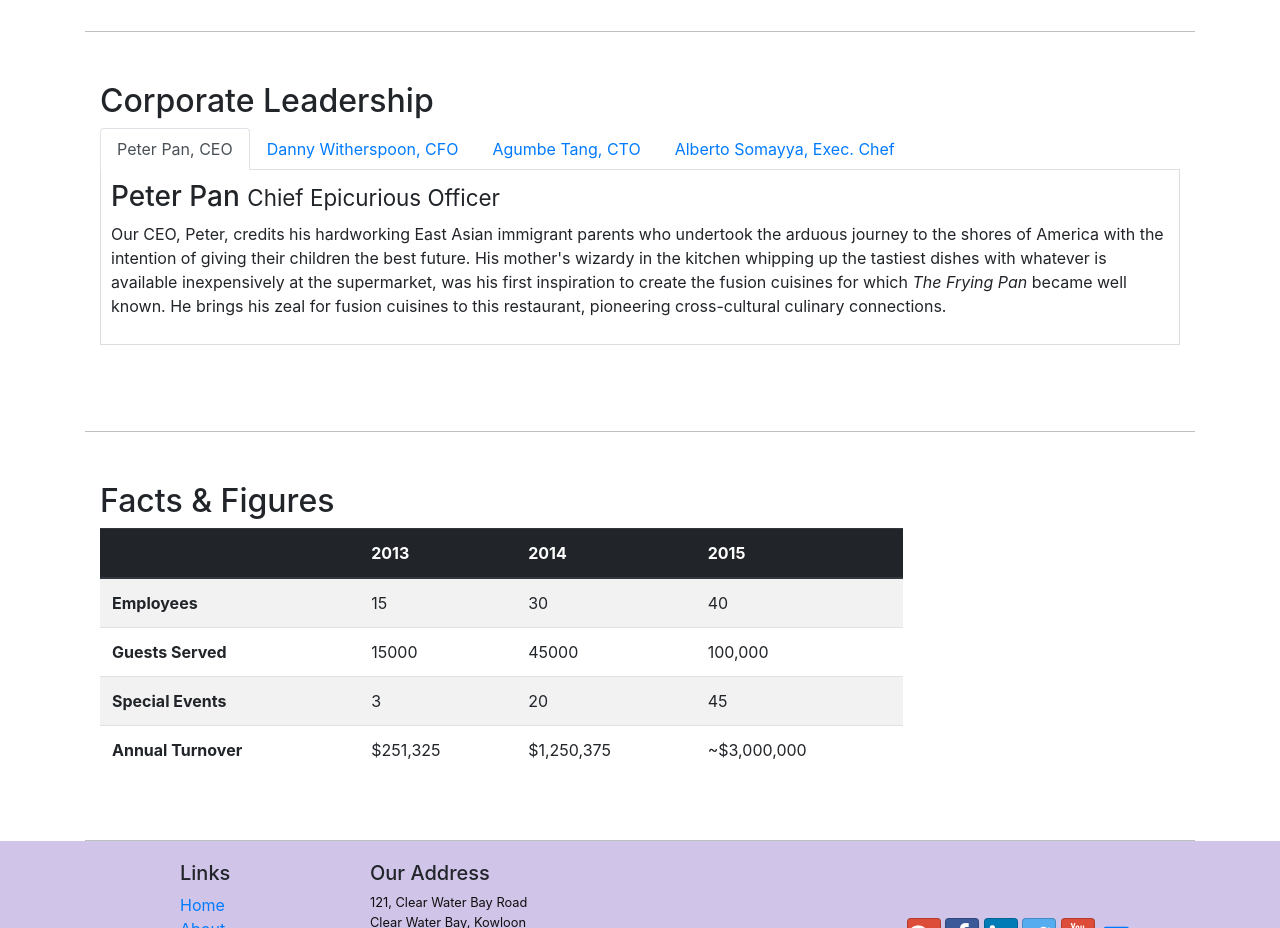
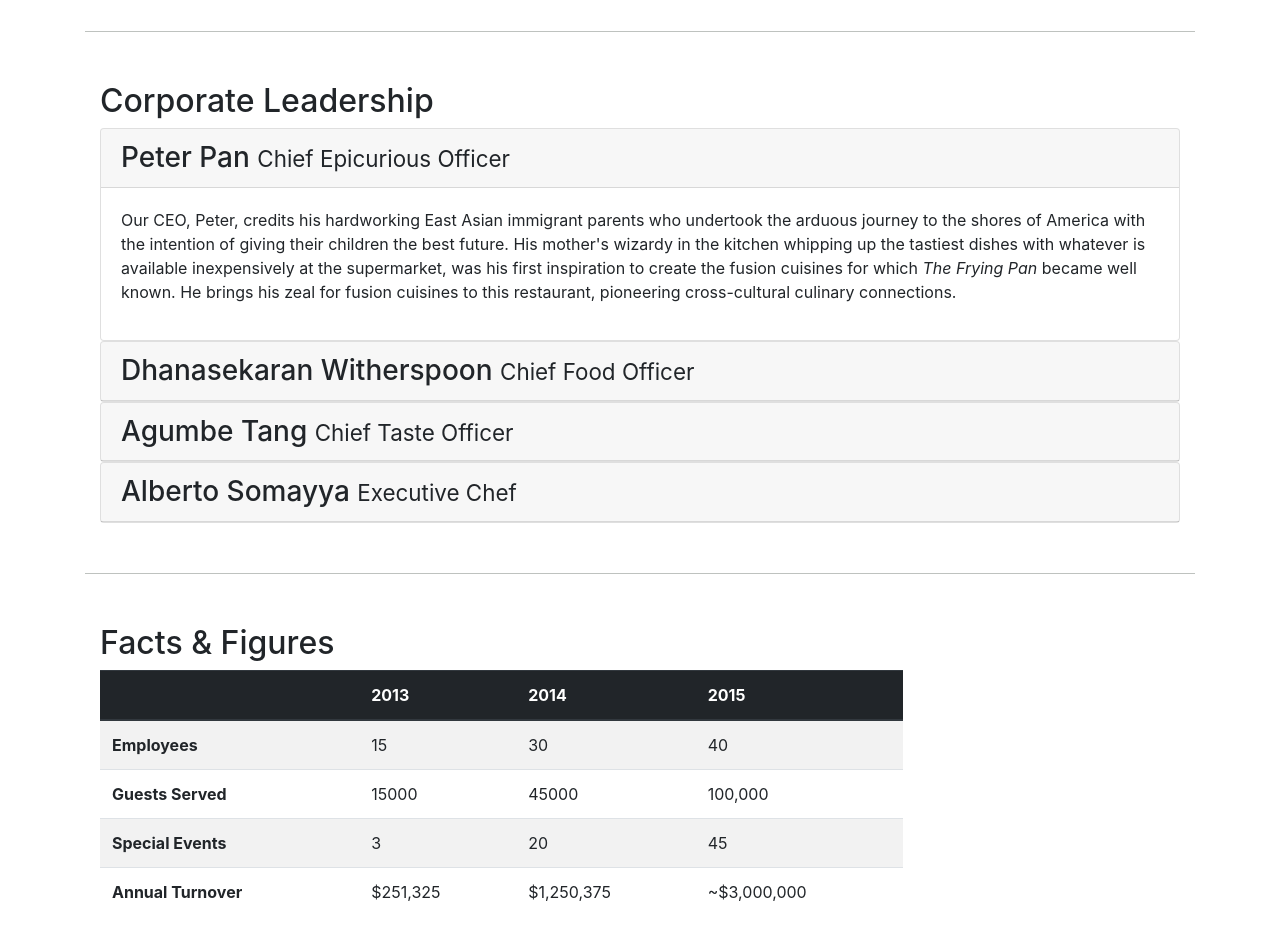
Before and after one commit to Ayush-jaiswal/Coursera, a website: page aboutus.html in a window 1280 px wide. Shown: the part 940-1868 px from the top of the page. Drawn offline with nearby package versions, Linux system fonts and the light colour scheme.

Commit message:
accordion

```diff
--- a/aboutus.html
+++ b/aboutus.html
@@ -103,55 +103,78 @@
         <div class="row row-content">
             <div class="col-12">
                 <h2>Corporate Leadership</h2>
-                <ul class="nav nav-tabs">
-                    <li class="nav-item">
-                        <a class="nav-link active" href="#peter" role="tab" data-toggle="tab">Peter Pan, CEO</a>
-                    </li>
-                    <li class="nav-item">
-                        <a class="nav-link" href="#danny" role="tab" data-toggle="tab">Danny Witherspoon, CFO</a>
-                    </li>
-                    <li class="nav-item">
-                        <a class="nav-link" href="#agumbe" role="tab" data-toggle="tab">Agumbe Tang, CTO</a>
-                    </li>
-                    <li class="nav-item">
-                        <a class="nav-link" href="#alberto" role="tab" data-toggle="tab">Alberto Somayya, Exec. Chef</a>
-                    </li>
-                </ul>
-
-                <div class="tab-content">
-                    <div role="tabpanel" class="tab-pane fade show active" id="peter">
-                        <h3>Peter Pan <small>Chief Epicurious Officer</small></h3>
+                <div id="accordion">
+                    <div class="card">
+                        <div class="card-header" role="tab" id="peterhead">
+                            <h3 class="mb-0">
+                                <a data-toggle="collapse" data-target="#peter">
+                                    Peter Pan <small>Chief Epicurious Officer</small>
+                                </a>
+                            </h3>
+                        </div>
+                        <div role="tabpanel" class="collapse show" id="peter" data-parent="#accordion">
+                            <div class="card-body">
                                 <p class="d-none d-sm-block">Our CEO, Peter, credits his hardworking East Asian immigrant parents who undertook the
-                            arduous journey to the shores of America with the intention of giving their children the best future. His mother's
-                            wizardy in the kitchen whipping up the tastiest dishes with whatever is available inexpensively at the supermarket,
+                                    arduous journey to the shores of America with the intention of giving their children the best future. His
+                                    mother's
+                                    wizardy in the kitchen whipping up the tastiest dishes with whatever is available inexpensively at the
+                                    supermarket,
                                     was his first inspiration to create the fusion cuisines for which <em>The Frying Pan</em> became well known. He
                                     brings his zeal for fusion cuisines to this restaurant, pioneering cross-cultural culinary connections.</p>
                             </div>
 
-                    <div role="tabpanel" class="tab-pane fade" id="danny">
-                        <h3>Dhanasekaran Witherspoon <small>Chief Food Officer</small></h3>
 
+                        </div>
+                    </div>
+
+                    <div class="card">
+                        <div class="card-header" role="tab" id="dannyhead">
+                            <h3 class="mb-0">
+                                <a class="collapsed" data-toggle="collapse" data-target="#danny">
+                                    Dhanasekaran Witherspoon <small>Chief Food Officer</small>
+                                </a>
+                            </h3>
+                        </div>
+                        <div class="collapse" id="danny" data-parent="#accordion">
+                            <div class="card-body">
                                 <p class="d-none d-sm-block">Our CFO, Danny, as he is affectionately referred to by his colleagues, comes from a long
                                 established family tradition in farming and produce. His experiences growing up on a farm in the Australian outback
                                 gave him great appreciation for varieties of food sources. As he puts it in his own words, <em>Everything that runs,
-                        wins, and everything that stays, pays!</em></p>
+                                    wins, and everything that stays, pays!</em></em></p>
                             </div>
-
-                    <div role="tabpanel" class="tab-pane fade" id="agumbe">
-                        <h3>Agumbe Tang <small>Chief Taste Officer</small></h3>
-
+                        </div>
+                    </div>
+                    <div class="card">
+                        <div class="card-header" role="tab" id="agumbehead">
+                            <h3 class="mb-0">
+                                <a class="collapsed" data-toggle="collapse" data-target="#agumbe">
+                                    Agumbe Tang <small>Chief Taste Officer</small>
+                                </a>
+                            </h3>
+                        </div>
+                        <div class="collapse" id="agumbe" data-parent="#accordion">
+                            <div class="card-body">
                                 <p class="d-none d-sm-block">Blessed with the most discerning gustatory sense, Agumbe, our CTO, personally ensures that
-                            every dish that we serve meets his exacting tastes. Our chefs dread the tongue lashing that ensues if their dish
-
+                                every dish that we serve meets his exacting tastes. Our chefs dread the tongue lashing that ensues if their dish</p>
                             </div>
-
-                    <div role="tabpanel" class="tab-pane fade" id="alberto">
-                        <h3>Alberto Somayya <small>Executive Chef</small></h3>
-
+                        </div>
+                    </div>
+                    <div class="card">
+                        <div class="card-header" role="tab" id="albertohead">
+                            <h3 class="mb-0">
+                                <a class="collapsed" data-toggle="collapse" data-target="#alberto">
+                                    Alberto Somayya <small>Executive Chef</small>
+                                </a>
+                            </h3>
+                        </div>
+                        <div class="collapse" id="alberto" data-parent="#accordion">
+                            <div class="card-body">
                                 <p class="d-none d-sm-block">Award winning three-star Michelin chef with wide International experience having worked
                                 closely with whos-who in the culinary world, he specializes in creating mouthwatering Indo-Italian fusion
                                 experiences. He says, <em>Put together the cuisines from the two craziest cultures, and you get a winning hit! Amma
                                     Mia!</em></p>
+                            </div>
+                        </div>
                     </div>
                 </div>
 
```
Lines whose indentation alone changed are shown as unchanged.
